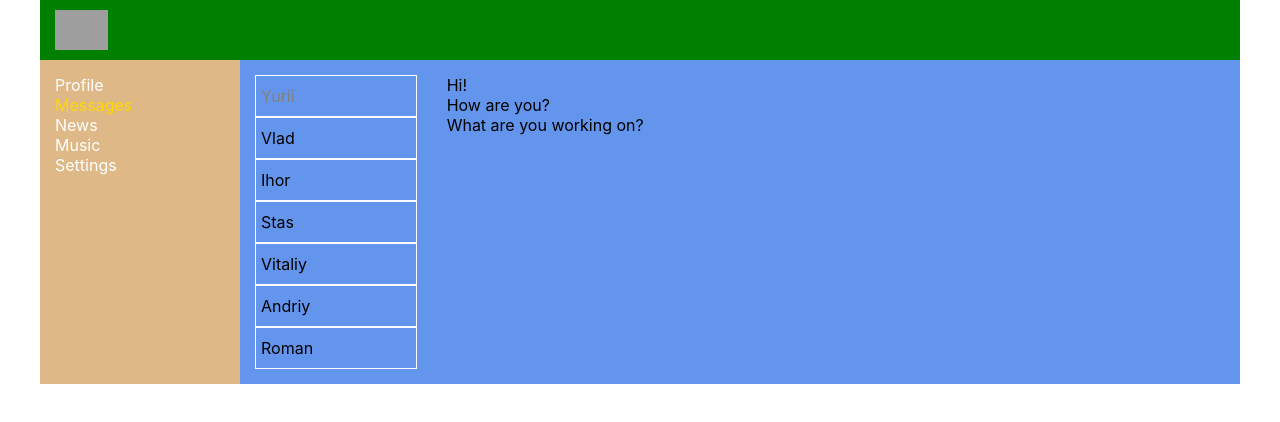
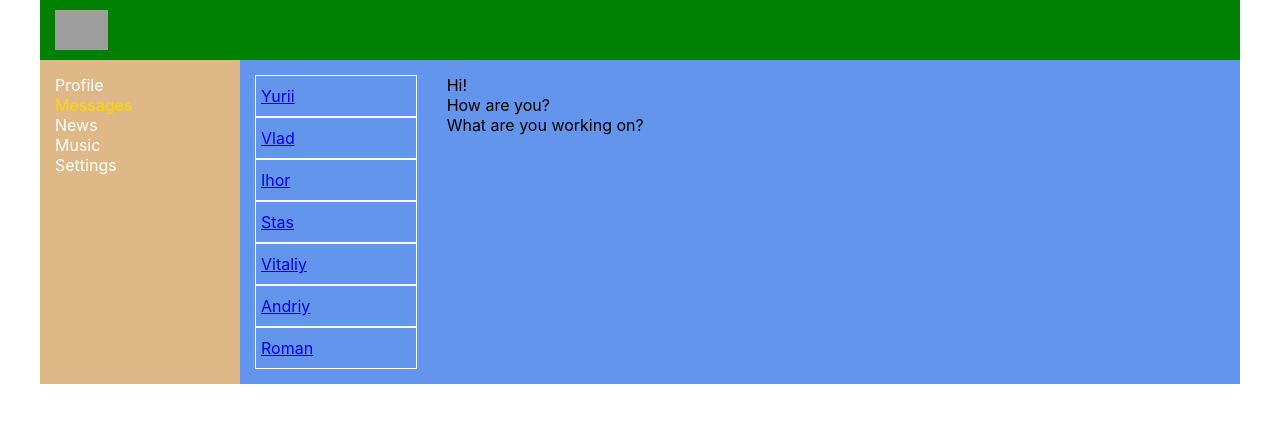
Before and after one commit to dmytrenkoyurii/social-react, a React (Create React App) app: page /dialogs in a window 1280 px wide. Shown: the top 422 px of the page. Built offline with nearby package versions, Linux system fonts and the light colour scheme; grey boxes are pictures that could not be loaded.

Commit message:
22 - NavLink for Dialogs

```diff
--- a/src/components/Dialogs/Dialogs.js
+++ b/src/components/Dialogs/Dialogs.js
@@ -1,30 +1,31 @@
 import React from 'react'
 import s from './Dialogs.module.css'
+import {NavLink} from "react-router-dom";
 
 const Dialogs = () => {
-    return(
+    return (
         <div className={s.dialogs}>
             <div className={s.dialogsItems}>
                 <div className={s.dialog + ' ' + s.active}>
-                    Yurii
+                    <NavLink to="/dialogs/1">Yurii</NavLink>
                 </div>
                 <div className={s.dialog}>
-                    Vlad
+                    <NavLink to="/dialogs/2">Vlad</NavLink>
                 </div>
                 <div className={s.dialog}>
-                    Ihor
+                    <NavLink to="/dialogs/3">Ihor</NavLink>
                 </div>
                 <div className={s.dialog}>
-                    Stas
+                    <NavLink to="/dialogs/4">Stas</NavLink>
                 </div>
                 <div className={s.dialog}>
-                    Vitaliy
+                    <NavLink to="/dialogs/5">Vitaliy</NavLink>
                 </div>
                 <div className={s.dialog}>
-                    Andriy
+                    <NavLink to="/dialogs/6">Andriy</NavLink>
                 </div>
                 <div className={s.dialog}>
-                    Roman
+                    <NavLink to="/dialogs/7">Roman</NavLink>
                 </div>
             </div>
             <div className={s.messages}>
--- a/src/components/Dialogs/Dialogs.module.css
+++ b/src/components/Dialogs/Dialogs.module.css
@@ -7,7 +7,8 @@
 
 }
 
-.dialog{
+.dialog a{
+    display: block;
     padding: 10px 5px;
     border: 1px solid #fff;
 }
```
